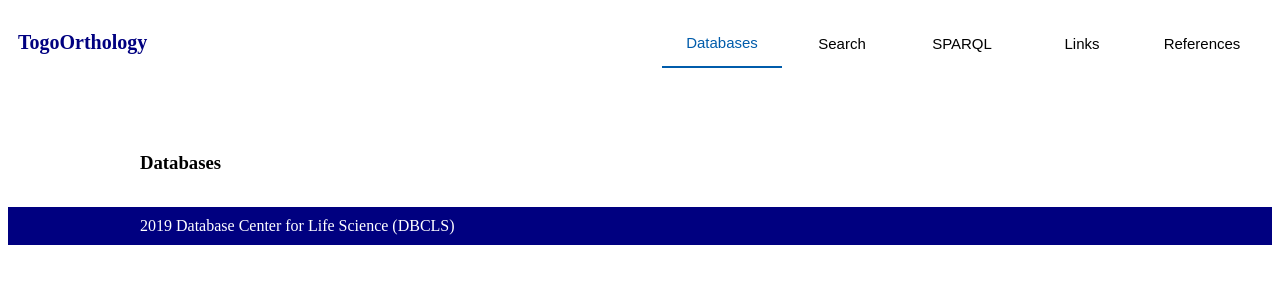
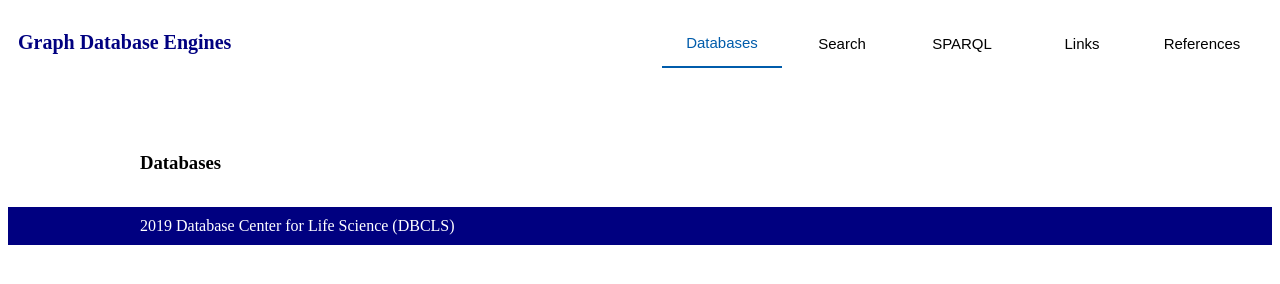
Before and after one commit to dbcls/graphdbs, a plain HTML site: page index.html in a window 1280 px wide. Drawn offline with Linux system fonts and the light colour scheme; no server answers.

Commit message:
modify title

```diff
--- a/index.html
+++ b/index.html
@@ -1,7 +1,7 @@
 <!DOCTYPE html>
 <html>
   <head>
-      <title>Orthology Resources</title>
+      <title>Graph Database Engines</title>
       <meta http-equiv="Content-Type" content="text/html; charset=utf-8"/>
       <link href="css/select2.css" rel="stylesheet" />
       <link href="css/togorth.css" rel="stylesheet" />
@@ -29,8 +29,7 @@
   <body>
     <header>
 	<div class="logo">
-            <h1 id="title">TogoOrthology</h1>
-            <!-- <h1 id="title">Orthology Resources</h1> -->
+            <h1 id="title">Graph Database Engines</h1>
 	</div>
       <nav id="top_menu">
         <div id="tabs"></div>
```
